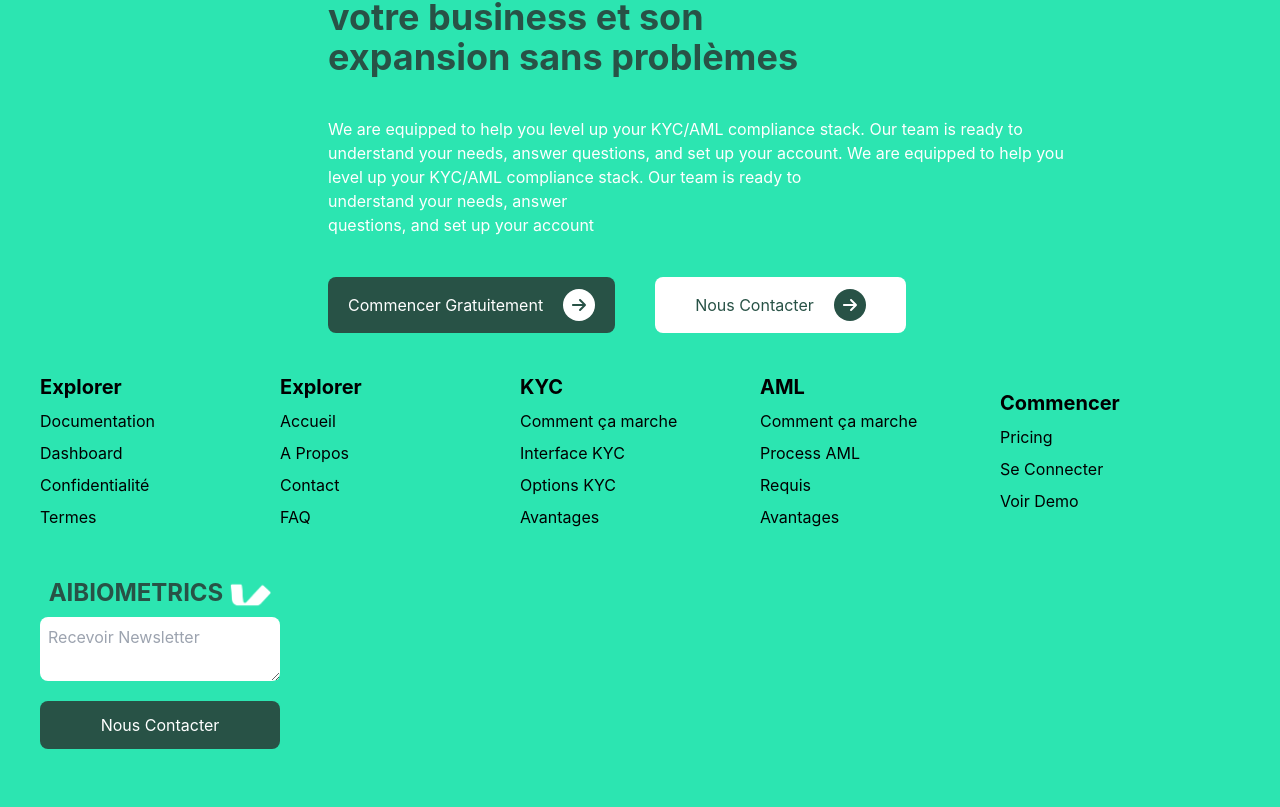
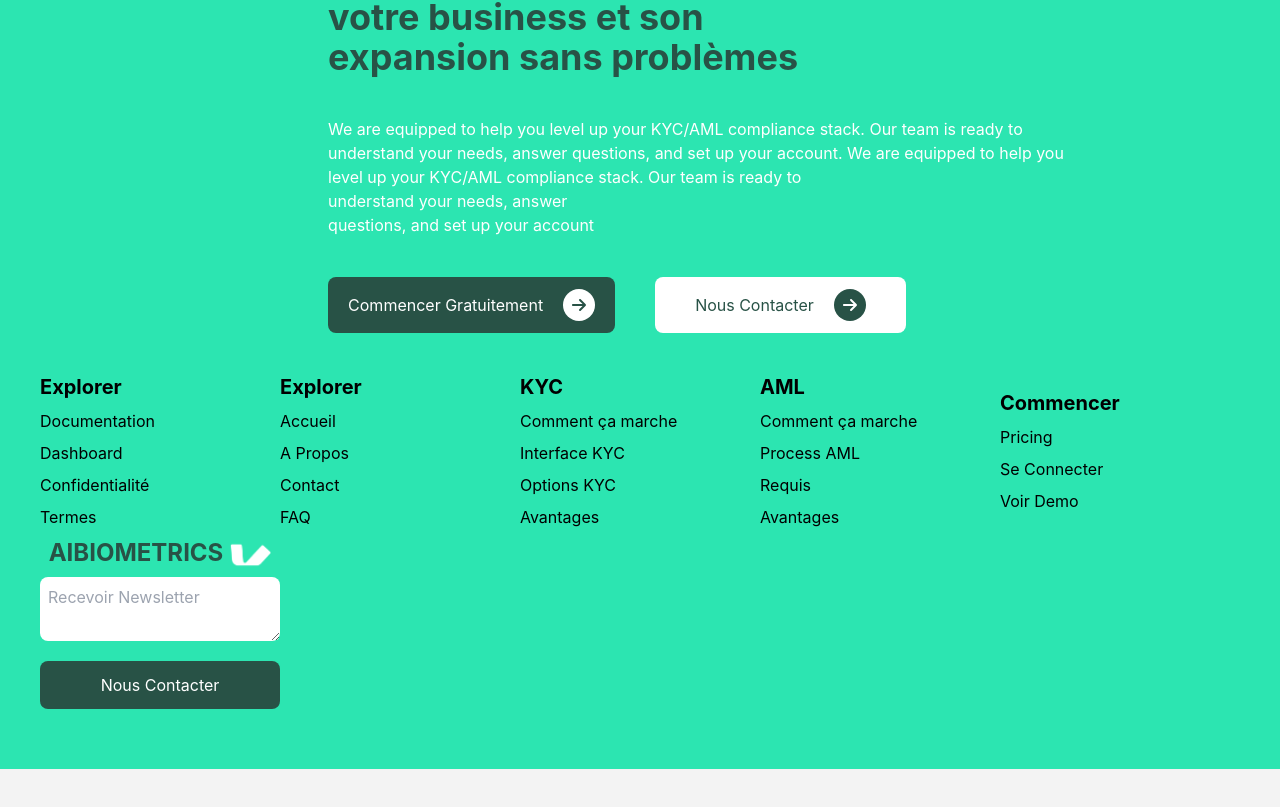
Before and after one commit to chrisvaldes/sekure-site, a React (Create React App) app: page / in a window 1280 px wide. Shown: the part 9710-10517 px from the top of the page. After the commit the page ends 10479 px from the top, so only its background shows below. Built offline with nearby package versions, Linux system fonts and the light colour scheme.

Commit message:
responsive1.3

```diff
--- a/src/Components/Footer.jsx
+++ b/src/Components/Footer.jsx
@@ -49,7 +49,7 @@ export default function Footer() {
                             <img src={women} alt="" class="object-cover card-footer-logo" />
                         </div>
                     </div>
-                    <div class="grid-footer mx-10 mt-10 pb-10 gap-y-10">
+                    <div class="grid-footer mx-10 mt-10 pb-10">
                         <div class="flex flex-col text-left">
                             <span class="text-xl font-bold">Explorer</span>
                             <span class="mt-2">Documentation</span>
--- a/src/index.css
+++ b/src/index.css
@@ -211,7 +211,7 @@ nav .nav-items .nav-item {
 }
 
 .section-footer{
-  z-index: 1000;
+  z-index: 2;
   position: relative;
 }
 /* .section-footer .footer-title {
```
